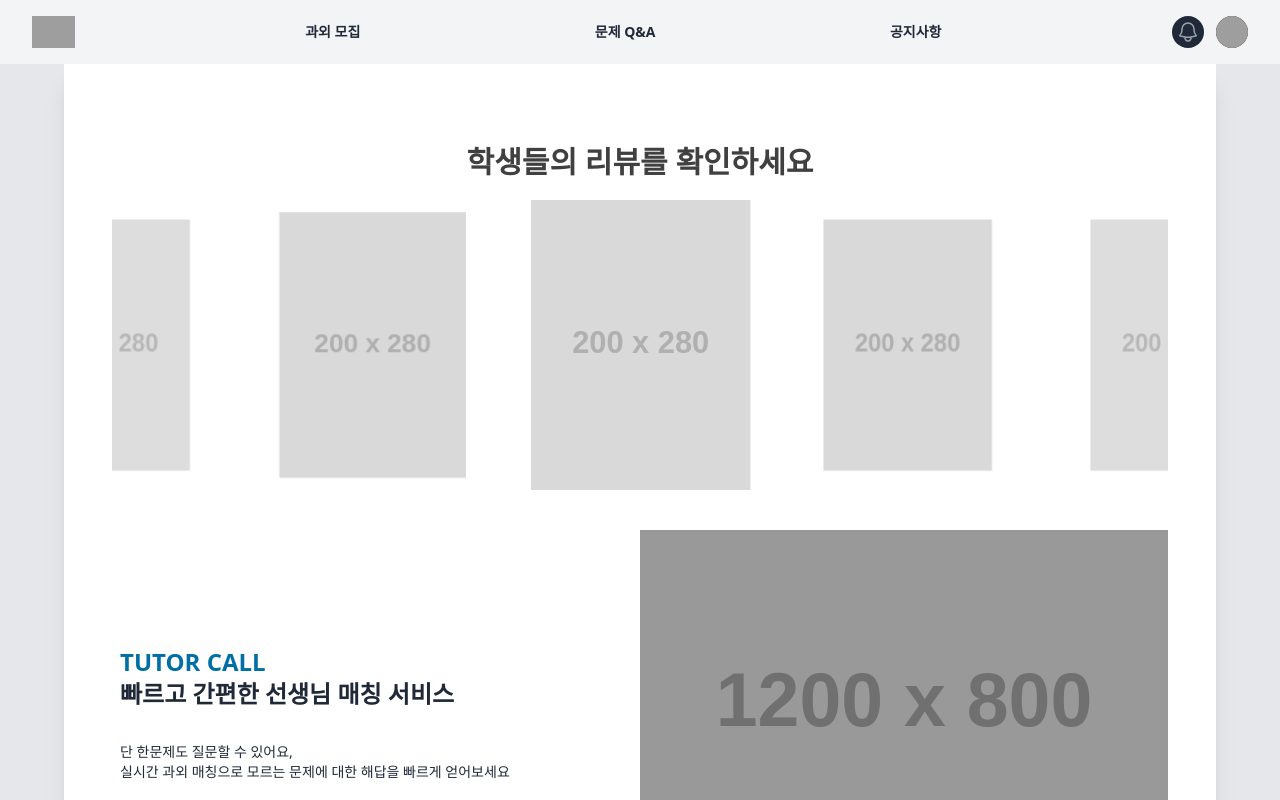
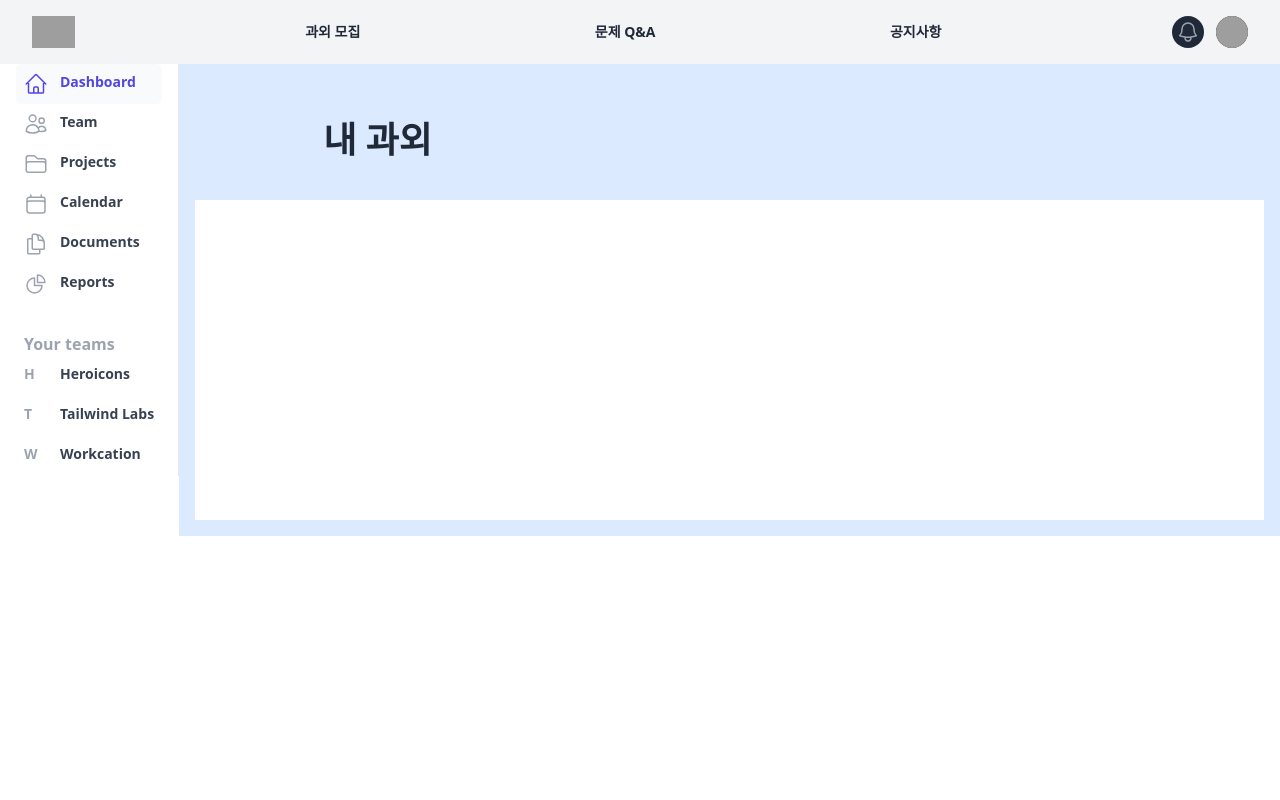
Before and after one commit to seongeun42/TutorCall, a Vue app in the folder frontend/: page /mypage in a window 1280 px wide. Shown: the top 800 px of the page. Built offline with nearby package versions, Linux system fonts and the light colour scheme; grey boxes are pictures that could not be loaded.

Commit message:
Design: 마이페이지 기본 틀 페이지 생성
Related to: S10P12A604-113

```diff
--- a/frontend/src/App.vue
+++ b/frontend/src/App.vue
@@ -3,12 +3,14 @@ import NavBar from '@/components/NavBar.vue'
 
 import StudentIndex from '@/pages/mainpage/StudentIndex.vue'
 import TutorIndex from '@/pages/mainpage/TutorIndex.vue'
+import MyPage from './pages/mypage/MyPage.vue'
 </script>
 
 <template>
   <NavBar />
   <!-- <StudentIndex /> -->
-  <TutorIndex />
+  <!-- <TutorIndex /> -->
+  <MyPage />
 </template>
 
 <style scoped>
--- /dev/null
+++ b/frontend/src/pages/mypage/MyPage.vue
@@ -0,0 +1,23 @@
+<template>
+  <div class="flex">
+    <SideBar />
+    <div class="flex-1 bg-blue-100 p-4">
+      <p class="text-4xl font-bold my-10 mx-32">{{ title }}</p>
+      <div class="container p-40 bg-white"></div>
+    </div>
+  </div>
+</template>
+
+<script setup lang="ts">
+import SideBar from '@/components/SideBar.vue'
+import type { Ref } from 'vue'
+import { ref } from 'vue'
+
+const title: Ref<String> = ref('내 과외')
+</script>
+
+<style scoped>
+.container {
+  margin: 0 auto;
+}
+</style>
```
Also changed, not shown: 2 other files (tests, documents, lock files or other folders).
